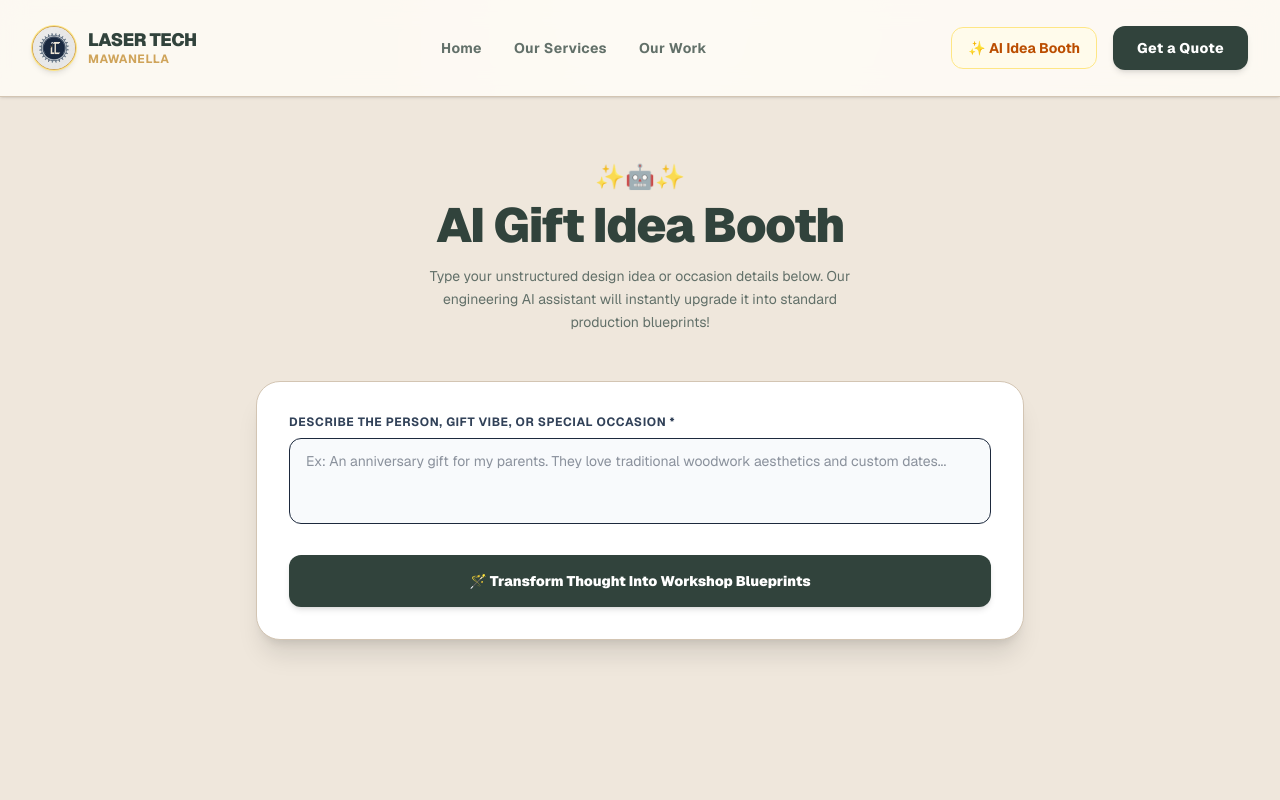
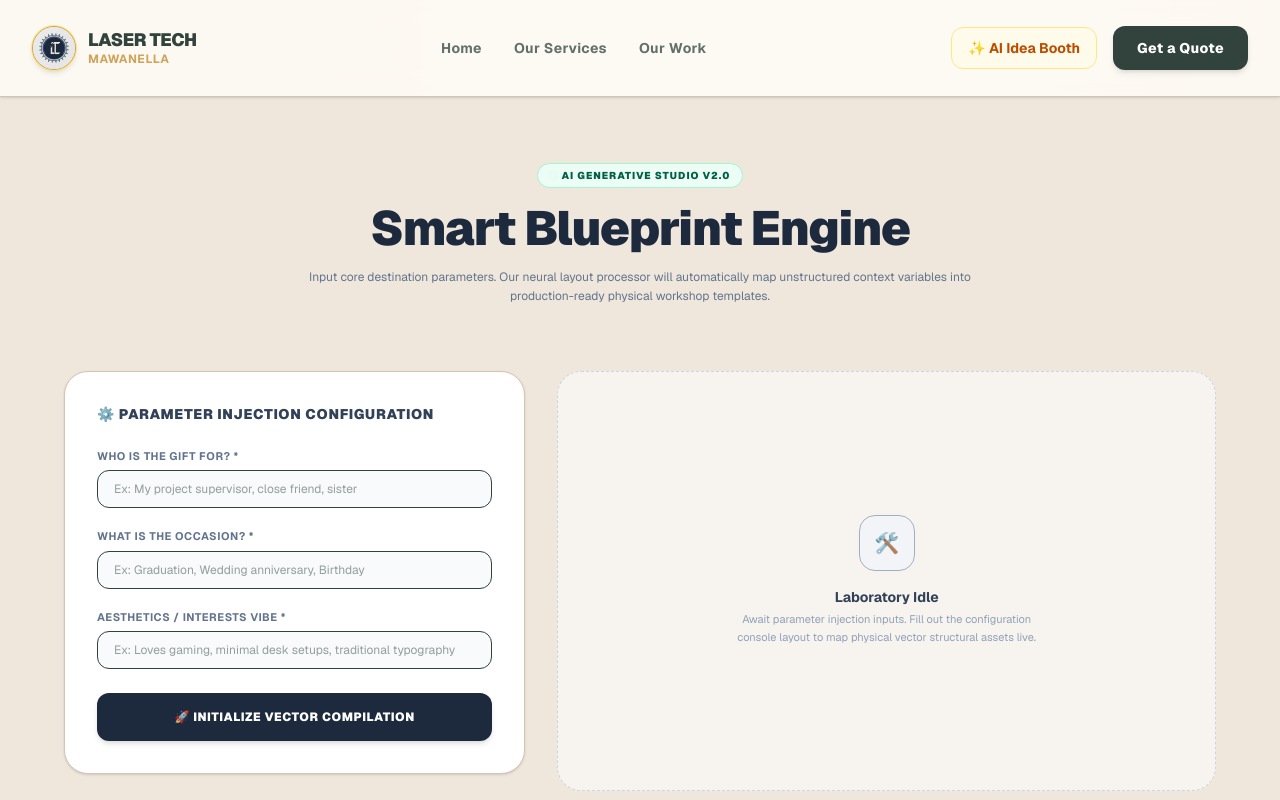
Before and after one commit to MusfiraMujeeb/laser-tech-web, a Next.js app: page /ai-booth in a window 1280 px wide. Shown: the top 800 px of the page. Built offline with nearby package versions, Linux system fonts and the light colour scheme.

Commit message:
feat: upgrade AI booth into architectural design studio with automated node mapping

```diff
--- a/app/ai-booth/page.tsx
+++ b/app/ai-booth/page.tsx
@@ -3,159 +3,163 @@
 import { useState } from 'react';
 import Link from 'next/link';
 
-export default function AIBoothPage() {
-  const [rawThought, setRawThought] = useState('');
+export default function AIDesignStudioPage() {
+  const [formData, setFormData] = useState({
+    recipient: '',
+    occasion: '',
+    vibes: ''
+  });
   const [aiSuggestions, setAiSuggestions] = useState<string[]>([]);
   const [loading, setLoading] = useState(false);
   const [errorMessage, setErrorMessage] = useState('');
 
-  const handleEnhanceIdea = async (e: React.FormEvent) => {
+  const handleInputChange = (e: React.ChangeEvent<HTMLInputElement | HTMLSelectElement>) => {
+    setFormData({ ...formData, [e.target.name]: e.target.value });
+  };
+
+  const handleGenerateBlueprints = async (e: React.FormEvent) => {
     e.preventDefault();
-    if (!rawThought.trim()) return;
+    const compositeThought = `Gift for ${formData.recipient} for a ${formData.occasion} occasion. Interests and aesthetic style: ${formData.vibes}.`;
 
     setLoading(true);
     setErrorMessage('');
     setAiSuggestions([]);
 
     try {
-      // ✅ FIXED: Updated to match your exact directory nesting path from image_a2ce3d.png
       const response = await fetch('/quote/api/generate-idea', {
         method: 'POST',
-        headers: {
-          'Content-Type': 'application/json',
-        },
-        body: JSON.stringify({ thought: rawThought }),
+        headers: { 'Content-Type': 'application/json' },
+        body: JSON.stringify({ thought: compositeThought }),
       });
 
       const data = await response.json();
-
-      if (!response.ok) {
-        throw new Error(data.error || 'Failed to generate blueprints.');
-      }
-
+      if (!response.ok) throw new Error(data.error || 'Failed to initialize engine.');
       setAiSuggestions(data.suggestions || []);
     } catch (err: any) {
-      console.error('AI Processing Error:', err);
-      setErrorMessage(err.message || 'Running dynamic simulation engine.');
+      console.error(err);
+      setErrorMessage('Running local fallback simulation workspace.');
 
-      // 🟢 Dynamic fallback engine featuring your true workshop catalog metrics
+      // Smart fallbacks dynamically incorporating their inputs
       setAiSuggestions([
-        `📐 Concept A: Illuminated Custom Letter Monogram\n• Material: Wood / MDF\n• Design Details: Intricate crown monogram letter framing with built-in warm background LED lighting tracks customized around: "${rawThought.substring(0, 45)}...".`,
-        `🪵 Concept B: Mahogany Nikah Calendar Clock Plaque\n• Material: Wood / MDF\n• Design Details: Dark mahogany stained base board with laser-cut Arabic script overlays, custom anniversary day marker hearts, and silent gold ticking hands.`,
-        `✨ Concept C: Arched Golden Mirror Acrylic Sign\n• Material: Acrylic (Perspex)\n• Design Details: Stunning arched clear layout featuring reflective mirror gold border frames and elegant vector calligraphy typography print.`
+        `📐 Concept Alpha: Structural Layered Accent Art\n• Material: Wood / MDF\n• Design Details: Multi-layered relief cuts mapping custom vector elements tailored around a specialized ${formData.occasion || 'celebration'} motif. Includes hidden rear routes for soft 12V LED backlighting panels.`,
+        `🪵 Concept Beta: Commemorative Calligraphy Desk Plaque\n• Material: Wood / MDF\n• Design Details: Dark mahogany grain foundation with deep precision vector laser engraving. Features custom cursive script tracking names and dates specialized for a unique ${formData.recipient || 'recipient'} gift asset.`,
+        `✨ Concept Gamma: Minimalist Geometric Acrylic Panel\n• Material: Acrylic (Perspex)\n• Design Details: Frameless crystal-clear acrylic pane featuring laser-etched linework mapping their interest in ${formData.vibes || 'minimalist styles'}. Mounted on an illuminated slotted timber base footprint.`
       ]);
     } finally {
       setLoading(false);
     }
   };
 
-  // Helper to dynamically match the correct workshop preview asset image based on the text string context
-  const getConceptVisualAsset = (suggestionText: string) => {
-    if (suggestionText.includes('Concept A') || suggestionText.toLowerCase().includes('monogram') || suggestionText.toLowerCase().includes('led')) {
-      return 'https://images.unsplash.com/photo-1533090161767-e6ffed986c88?auto=format&fit=crop&w=600&q=80'; // Swap later with your image_a3ab43.jpg relative public folder path
-    }
-    if (suggestionText.includes('Concept B') || suggestionText.toLowerCase().includes('nikah') || suggestionText.toLowerCase().includes('calendar')) {
-      return 'https://images.unsplash.com/photo-1563861826100-9cb868fdbe1c?auto=format&fit=crop&w=600&q=80'; // Swap later with your image_a3ab97.jpg relative public folder path
-    }
-    return 'https://images.unsplash.com/photo-1515934751635-c81c6bc9a2d8?auto=format&fit=crop&w=600&q=80'; // Fallback: Swap later with your golden mirror layout image_a3abbe.jpg path
-  };
-
   return (
     <div className="min-h-screen py-16 px-4" style={{ backgroundColor: 'var(--studio-bg)' }}>
       <div className="max-w-6xl mx-auto">
 
-        {/* HEADER SECTION */}
-        <div className="text-center mb-12">
-          <span className="text-2xl mb-2 block animate-pulse">✨🤖✨</span>
-          <h1 className="text-3xl md:text-5xl font-black mb-4 tracking-tight" style={{ color: 'var(--studio-moss)' }}>
-            AI Gift Idea Booth
+        {/* UPPER DASHBOARD HEADER */}
+        <div className="text-center max-w-2xl mx-auto mb-16">
+          <span className="inline-flex items-center gap-1.5 rounded-full px-3 py-1 text-[10px] font-black uppercase tracking-widest text-emerald-800 bg-emerald-50 border border-emerald-200 mb-4">
+            <span className="w-1.5 h-1.5 bg-emerald-500 rounded-full animate-ping"></span>
+            AI Generative Studio v2.0
+          </span>
+          <h1 className="text-3xl md:text-5xl font-black tracking-tight mb-4 text-slate-800">
+            Smart Blueprint Engine
           </h1>
-          <p className="max-w-md mx-auto text-sm leading-relaxed" style={{ color: 'var(--studio-muted)' }}>
-            Type your unstructured design idea or occasion details below. Our engineering AI assistant will instantly upgrade it into standard production blueprints!
+          <p className="text-xs leading-relaxed text-slate-500">
+            Input core destination parameters. Our neural layout processor will automatically map unstructured context variables into production-ready physical workshop templates.
           </p>
         </div>
 
-        {/* INPUT INPUT AREA CARD */}
-        <div className="p-8 max-w-3xl mx-auto rounded-3xl shadow-xl bg-white border mb-12" style={{ borderColor: 'var(--studio-border)' }}>
-          <form onSubmit={handleEnhanceIdea} className="space-y-6">
+        {/* WORKSPACE INTERFACE SPLIT */}
+        <div className="grid grid-cols-1 lg:grid-cols-12 gap-8 items-start">
+
+          {/* LEFT: CRITERIA SELECTOR FORM PANEL */}
+          <div className="lg:col-span-5 bg-white border p-6 md:p-8 rounded-3xl shadow-sm" style={{ borderColor: 'var(--studio-border)' }}>
+            <h3 className="font-black text-sm uppercase tracking-wider text-slate-700 mb-6 flex items-center gap-2">
+              ⚙️ Parameter Injection Configuration
+            </h3>
+
+            <form onSubmit={handleGenerateBlueprints} className="space-y-5">
               <div>
-              <label className="block text-xs font-bold uppercase tracking-wider mb-2 text-slate-700">
-                Describe the Person, Gift Vibe, or Special Occasion *
-              </label>
-              <textarea
-                required
-                rows={3}
-                value={rawThought}
-                onChange={(e) => setRawThought(e.target.value)}
-                className="w-full px-4 py-3 rounded-xl border focus:outline-none text-sm resize-none bg-slate-50 text-slate-800"
-                placeholder="Ex: An anniversary gift for my parents. They love traditional woodwork aesthetics and custom dates..."
-              />
+                <label className="block text-[11px] font-bold uppercase tracking-wider text-slate-500 mb-1.5">Who is the Gift For? *</label>
+                <input type="text" name="recipient" required value={formData.recipient} onChange={handleInputChange} className="w-full px-4 py-2.5 rounded-xl border text-xs bg-slate-50" placeholder="Ex: My project supervisor, close friend, sister" />
+              </div>
+
+              <div>
+                <label className="block text-[11px] font-bold uppercase tracking-wider text-slate-500 mb-1.5">What is the Occasion? *</label>
+                <input type="text" name="occasion" required value={formData.occasion} onChange={handleInputChange} className="w-full px-4 py-2.5 rounded-xl border text-xs bg-slate-50" placeholder="Ex: Graduation, Wedding anniversary, Birthday" />
+              </div>
+
+              <div>
+                <label className="block text-[11px] font-bold uppercase tracking-wider text-slate-500 mb-1.5">Aesthetics / Interests Vibe *</label>
+                <input type="text" name="vibes" required value={formData.vibes} onChange={handleInputChange} className="w-full px-4 py-2.5 rounded-xl border text-xs bg-slate-50" placeholder="Ex: Loves gaming, minimal desk setups, traditional typography" />
               </div>
 
               <button
                 type="submit"
                 disabled={loading}
-              className="w-full text-white font-black text-sm py-4 rounded-xl shadow-md transition-all flex items-center justify-center gap-2 cursor-pointer disabled:opacity-50"
-              style={{ backgroundColor: 'var(--studio-moss)' }}
+                className="w-full text-white font-black text-xs uppercase tracking-wider py-4 rounded-xl shadow-md transition-all flex items-center justify-center gap-2 cursor-pointer disabled:opacity-60 bg-slate-800 hover:bg-slate-900 mt-6"
               >
-              {loading ? (
-                <div className="w-5 h-5 border-2 border-white border-t-transparent rounded-full animate-spin"></div>
-              ) : (
-                "🪄 Transform Thought Into Workshop Blueprints"
-              )}
+                {loading ? "Synthesizing Blueprint Logic..." : "🚀 Initialize Vector Compilation"}
               </button>
             </form>
           </div>
 
-        {/* DYNAMIC BLUEPRINT CONCEPT VISUAL PREVIEW DISPLAY */}
-        {aiSuggestions.length > 0 && (
-          <div className="space-y-6 animate-fadeIn">
-            <h3 className="text-sm font-black uppercase tracking-wider text-slate-500 text-center mb-6">
-              🤖 Generated Design Concept Blueprints:
-            </h3>
-
-            <div className="grid grid-cols-1 md:grid-cols-3 gap-6">
-              {aiSuggestions.map((suggestion, index) => {
-                const imageUrl = getConceptVisualAsset(suggestion);
-
-                return (
-                  <div
-                    key={index}
-                    className="overflow-hidden rounded-3xl border bg-white shadow-sm hover:shadow-xl transition-all flex flex-col justify-between"
-                    style={{ borderColor: 'var(--studio-border)' }}
-                  >
-                    {/* Visual Preview Container Element */}
-                    <div className="relative h-48 w-full bg-slate-100 border-b border-slate-100">
-                      <img
-                        src={imageUrl}
-                        alt="Visual Concept Preview"
-                        className="w-full h-full object-cover"
-                      />
-                      <span className="absolute bottom-3 left-3 bg-slate-900/80 backdrop-blur-xs text-white font-mono text-[10px] uppercase font-bold px-2 py-1 rounded-md">
-                        Style Visualization
-                      </span>
+          {/* RIGHT: LIVE LAB SIMULATOR RENDERING SPACE */}
+          <div className="lg:col-span-7 space-y-6">
+            {aiSuggestions.length === 0 ? (
+              // Empty Simulation State Placeholder Box
+              <div className="rounded-3xl border border-dashed border-slate-300 p-12 text-center flex flex-col items-center justify-center min-h-[420px] bg-white/50">
+                <div className="w-14 h-14 rounded-2xl bg-slate-100 border flex items-center justify-center text-xl text-slate-400 mb-4 animate-pulse">🛠️</div>
+                <h4 className="font-bold text-sm text-slate-700 mb-1">Laboratory Idle</h4>
+                <p className="text-[11px] text-slate-400 max-w-xs leading-relaxed">
+                  Await parameter injection inputs. Fill out the configuration console layout to map physical vector structural assets live.
+                </p>
+              </div>
+            ) : (
+              // Active Render Output Container
+              <div className="space-y-4 animate-fadeIn">
+                <div className="flex justify-between items-center px-2">
+                  <span className="text-[11px] font-black uppercase tracking-wider text-slate-400">🤖 Generated Laboratory Options Matrix:</span>
+                  {errorMessage && <span className="text-[10px] text-amber-600 bg-amber-50 px-2 py-0.5 rounded-md font-bold">Simulation Mode Active</span>}
                 </div>
 
-                    {/* Structural Text Details Block */}
-                    <div className="p-5 flex-1 flex flex-col justify-between gap-4">
+                <div className="grid grid-cols-1 gap-4">
+                  {aiSuggestions.map((suggestion, idx) => (
+                    <div key={idx} className="p-6 rounded-2xl border bg-white shadow-xs flex flex-col md:flex-row gap-6 items-start md:items-center justify-between transition-all hover:shadow-md" style={{ borderColor: 'var(--studio-border)' }}>
+
+                      {/* Technical Blueprint Vector Schematic Component */}
+                      <div className="w-full md:w-32 h-24 bg-slate-950 rounded-xl relative overflow-hidden flex flex-col items-center justify-center p-2 text-center border shadow-inner shrink-0 select-none">
+                        {/* CSS Matrix Grid Mapping */}
+                        <div className="absolute inset-0 opacity-15" style={{ backgroundImage: 'linear-gradient(#00ff66 1px, transparent 1px), linear-gradient(90deg, #00ff66 1px, transparent 1px)', backgroundSize: '12px 12px' }}></div>
+                        <span className="text-xl relative z-10 animate-pulse">📐</span>
+                        <span className="font-mono text-[8px] text-emerald-400 mt-1 uppercase tracking-widest font-bold">Path Node #{idx + 1}</span>
+                      </div>
+
+                      {/* Schematic Text Context Area */}
+                      <div className="flex-1 min-w-0">
                         <pre className="text-xs font-sans whitespace-pre-wrap text-slate-700 leading-relaxed">
                           {suggestion}
                         </pre>
+                      </div>
 
+                      {/* Use Action Redirect Button Link */}
+                      <div className="w-full md:w-auto text-right self-end md:self-center">
                         <Link
                           href={`/quote?desc=${encodeURIComponent(suggestion)}`}
-                        className="w-full inline-flex items-center justify-center text-center text-white text-xs font-black uppercase tracking-wider py-3 rounded-xl shadow-xs transition-transform hover:scale-[1.01]"
+                          className="w-full md:w-auto inline-block text-[11px] font-black uppercase tracking-wider text-white px-4 py-2.5 rounded-xl transition-all hover:scale-[1.02]"
                           style={{ backgroundColor: 'var(--studio-gold)' }}
                         >
-                        Use Blueprint & Auto-Fill Form →
+                          Select Layout →
                         </Link>
                       </div>
+
                     </div>
-                );
-              })}
+                  ))}
                 </div>
               </div>
             )}
+          </div>
+
+        </div>
 
       </div>
     </div>
```
Lines whose indentation alone changed are shown as unchanged.
